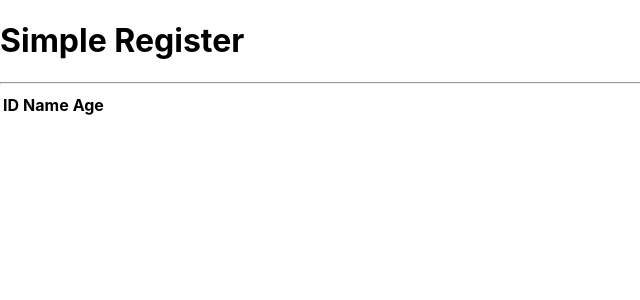
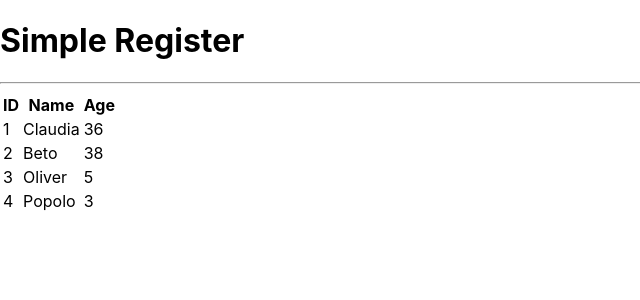
Before and after one commit to betosan83/next-forms-firebase, a Next.js app: page / in a window 1280 px wide. Shown: the top 300 px of the page, without its empty margins (0-640 px from the left). Built offline with nearby package versions, Linux system fonts and the light colour scheme.

Commit message:
Table contents.

```diff
--- a/src/components/Table.tsx
+++ b/src/components/Table.tsx
@@ -4,14 +4,39 @@ interface TableProps {
     clients: Client[]
 }
 
-export default function Table(props) {
-    return (
-        <table>
+export default function Table(props: TableProps) {
+
+    function renderHead() {
+        return (
             <tr>
                 <th>ID</th>
                 <th>Name</th>
                 <th>Age</th>
             </tr>
+        )
+    }
+
+    function renderData() {
+        return props.clients?.map((client, i) => {
+            return (
+                <tr key={client.id}>
+                    <td>{client.id}</td>
+                    <td>{client.name}</td>
+                    <td>{client.age}</td>
+                </tr>
+            )
+        })
+    }
+
+    return (
+        <table>
+            <thead>
+                {renderHead()}
+            </thead>
+            <tbody>
+                {renderData()}
+            </tbody>
         </table>
+
     )
 }
```
